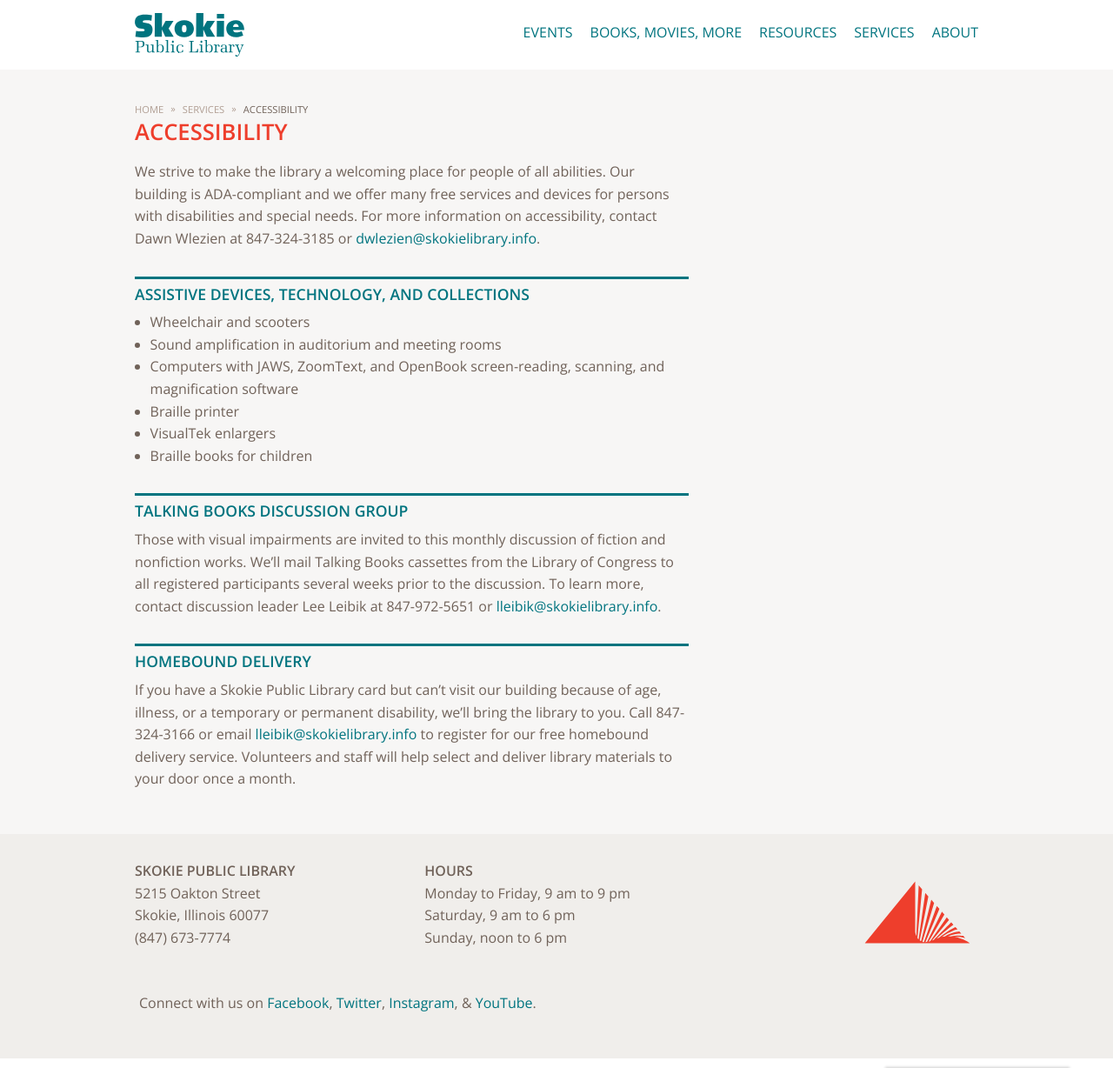
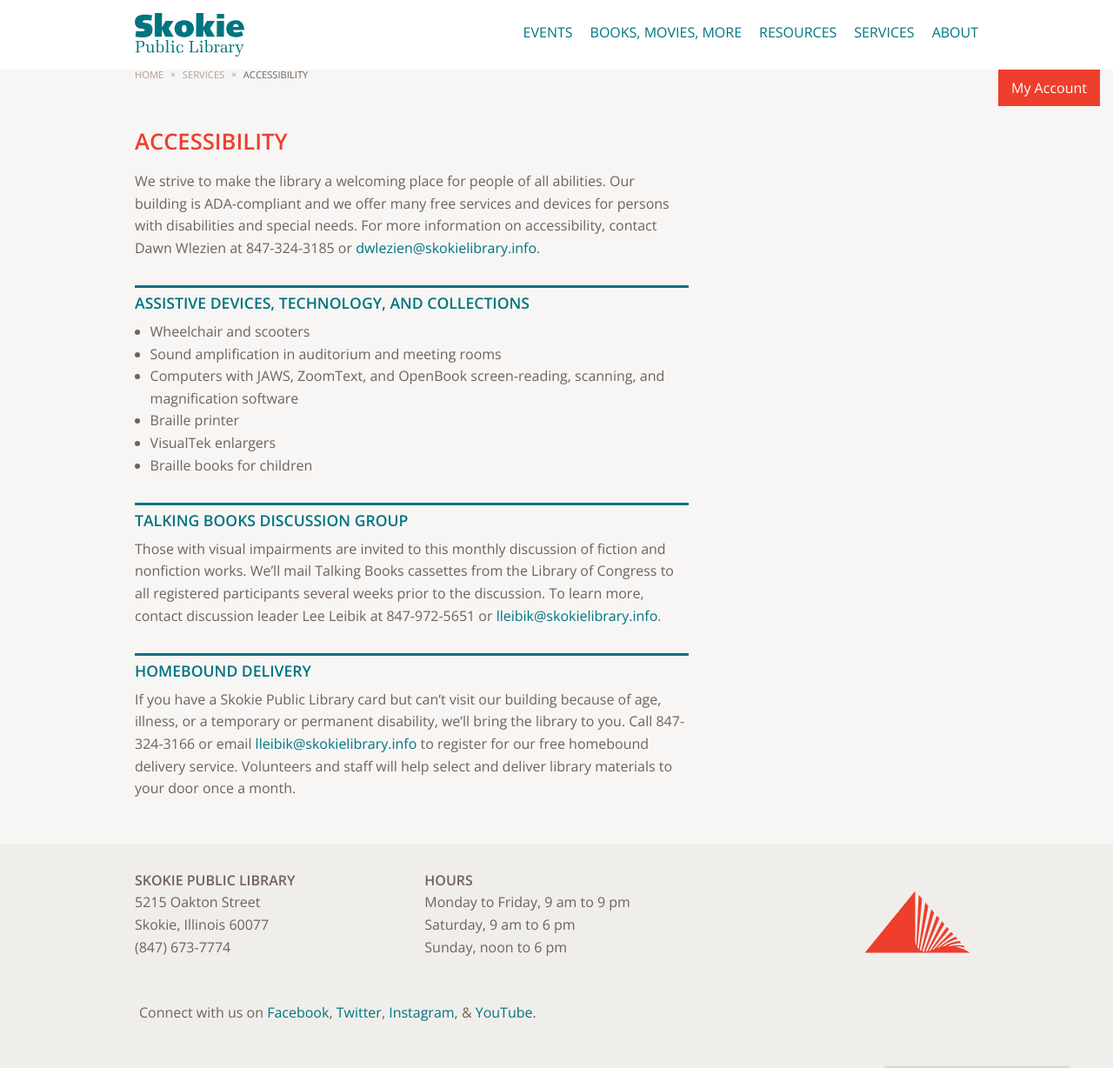
Before and after one commit to skokielibrary/prototype, a Jekyll site: the page built from services/accessibility/index.html, in a window 1280 px wide and 1228 px high. Shown: the whole window at 87% size. Built offline with Jekyll 4.4.1, drawn with Linux system fonts in a browser that asks for light colours; grey boxes are pictures that could not be loaded.

Commit message:
account button added to interior pages

```diff
--- a/_includes/account.html
+++ b/_includes/account.html
@@ -1,3 +1,5 @@
+<a href="#" class="right my-account alert button">My Account</a>
+
 <div class="detail-bar-bin fill-offwhite">
   <div class="row">
     <div class="small-12 columns">
--- a/css/styles.css
+++ b/css/styles.css
@@ -550,7 +550,12 @@ body .chat-widget-button:focus, .widget-button:active {
 }
 
 .breadcrumbs {
-  margin-top: 40px;
+  margin-top: 0;
+}
+@media only screen and (max-width: 40.063em) {
+  .breadcrumbs {
+    margin-top: 30px;
+  }
 }
 
 .breadcrumbs > *:before {
```
Also changed, not shown: 2 other files.
